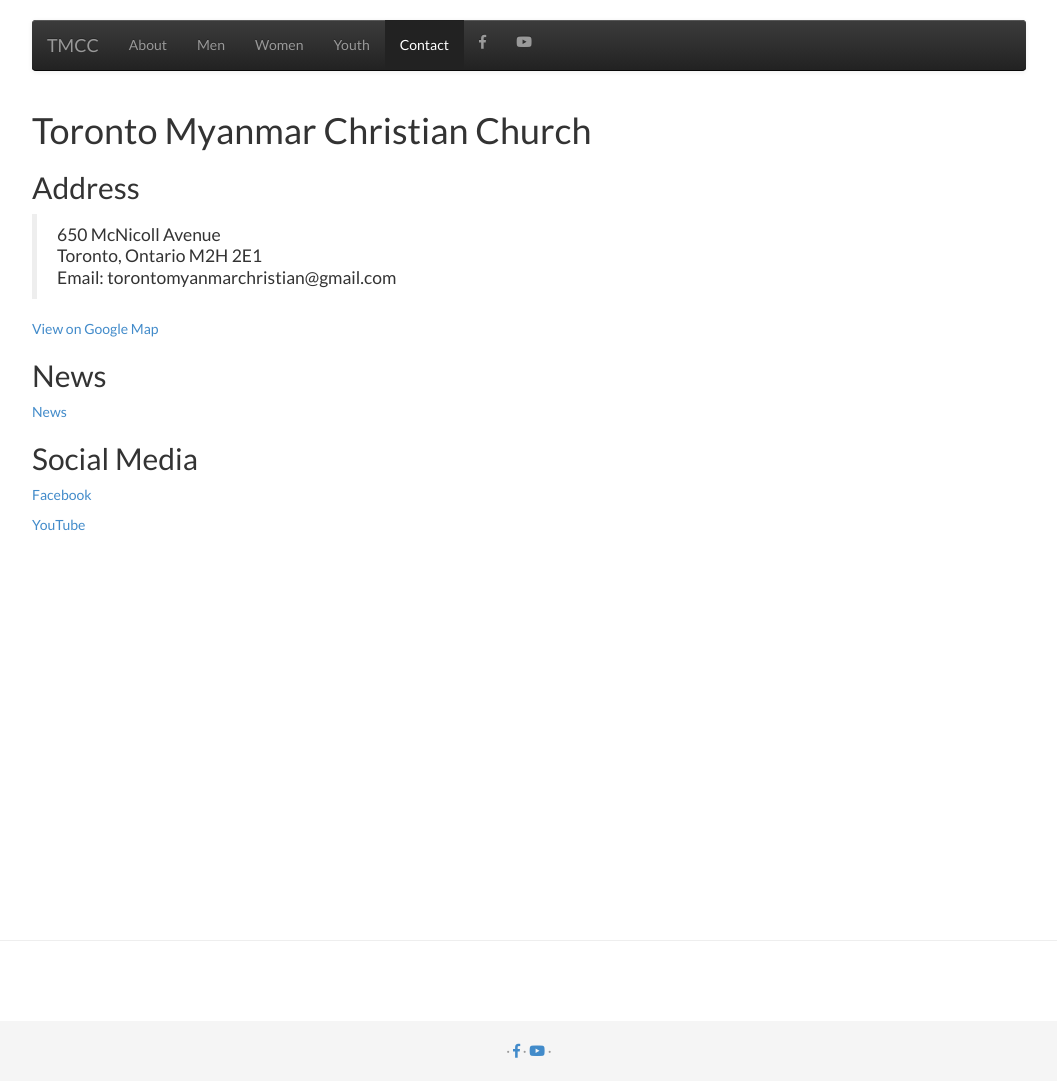
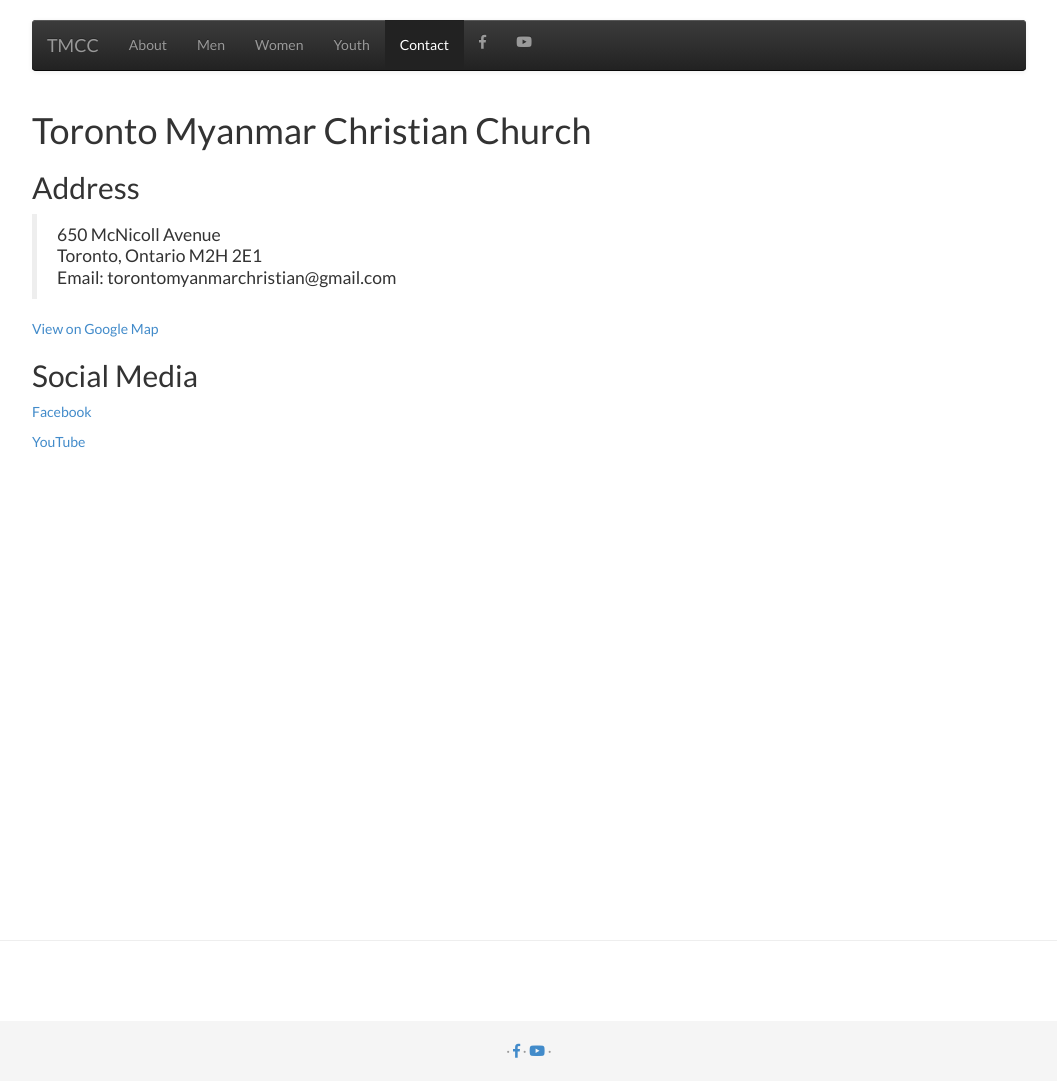
Before and after one commit to torontomyanmarchristian/torontomyanmarchristian.github.io, a Jekyll site: the page built from _pages/contact.md, in a window 1280 px wide. Shown: the whole page, without its empty margins (111-1168 px from the left). Built offline with Jekyll 4.4.1, drawn with Linux system fonts in a browser that asks for light colours.

Commit message:
news link removed from contact page.

```diff
--- a/_pages/contact.md
+++ b/_pages/contact.md
@@ -15,9 +15,6 @@ permalink: /contact/
 
 [View on Google Map](https://goo.gl/maps/KyQRXtthwkq)
 
-## News
-
-[News](http://news.torontomyanmarchristian.org)
 
 ## Social Media
 
```
